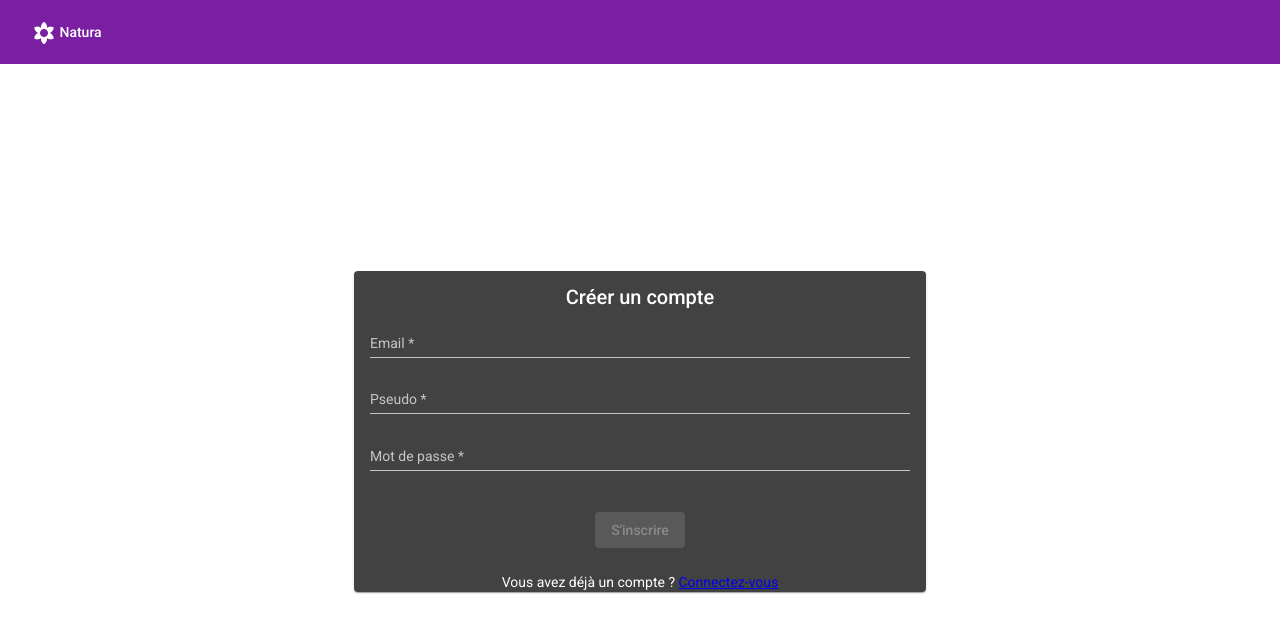
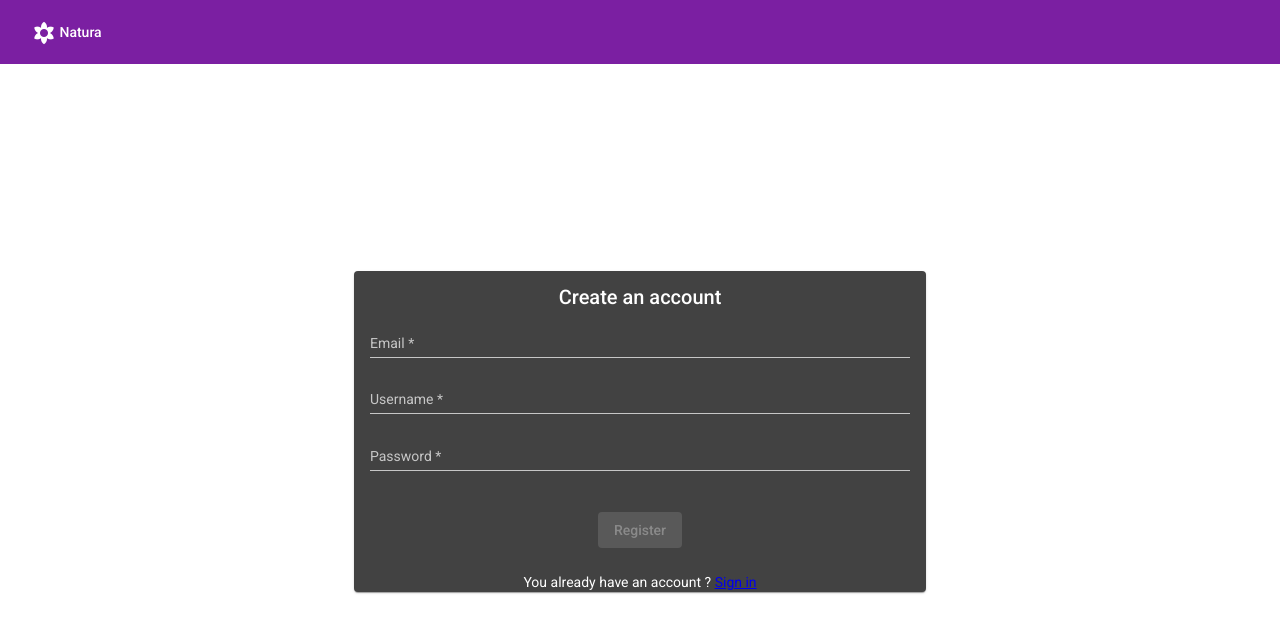
Before and after one commit to devma12/NaturaProject, an Angular app in the folder natura-frontend-app/: page /register in a window 1280 px wide. Shown: the top 632 px of the page. Built offline with nearby package versions, Linux system fonts and the light colour scheme.

Commit message:
translate/return to english langage

```diff
--- a/natura-frontend-app/src/app/app.component.html
+++ b/natura-frontend-app/src/app/app.component.html
@@ -5,16 +5,16 @@
       <mat-icon>filter_vintage</mat-icon>
       Natura
     </button>
-    <button *ngIf="authService.isAuth" href="#" mat-button>Fleurs</button>
-    <button *ngIf="authService.isAuth" href="#" mat-button>Insectes</button>
+    <button *ngIf="authService.isAuth" href="#" mat-button>Flowers</button>
+    <button *ngIf="authService.isAuth" href="#" mat-button>Pollinating Insects</button>
     <span class="fill-remaining-space"></span>
 
     <button *ngIf="authService.isAuth" href="#" mat-button>
       <mat-icon>account_circle</mat-icon>
-      Mon Compte
+      {{ authService.user.username }}
     </button>
     <button *ngIf="authService.isAuth" (click)="logout()" mat-button>
-      Se déconnecter
+      Sign out
       <mat-icon>exit_to_app</mat-icon>
     </button>
 
--- a/natura-frontend-app/src/app/login/login.component.html
+++ b/natura-frontend-app/src/app/login/login.component.html
@@ -2,34 +2,34 @@
   <div class="div-center">
     <mat-card fxLayout="column" fxLayoutAlign="space-around center">
       <mat-card-header fxLayout="row" fxLayoutAlign="center">
-        <mat-card-title>Se connecter</mat-card-title>
+        <mat-card-title>Sign in</mat-card-title>
       </mat-card-header>
       <form class="login-form" [formGroup]="loginForm" (ngSubmit)="onSubmitForm()">
         <mat-card-content>
           <mat-form-field class="full-width">
             <mat-label>Email</mat-label>
             <input matInput formControlName="email" [formControl]="email" [errorStateMatcher]="matcher"
-                    placeholder="Ex. nom@exemple.com">
+                    placeholder="Ex. name@example.com">
             <mat-hint></mat-hint>
             <mat-error *ngIf="email.hasError('email') && !email.hasError('required')">
-            Entrez une adresse email valide !
+            Please enter a valid email address !
             </mat-error>
             <mat-error *ngIf="email.hasError('required')">
-            L'email est <strong>obligatoire</strong>
+            Email is <strong>required</strong>
             </mat-error>
           </mat-form-field>
 
           <mat-form-field class="full-width">
-            <mat-label>Mot de passe</mat-label>
-            <input matInput placeholder="Mot de passe" type="password" formControlName="password">
+            <mat-label>Password</mat-label>
+            <input matInput placeholder="Password" type="password" formControlName="password">
           </mat-form-field>
         </mat-card-content>
         <mat-card-actions fxLayout="row" fxLayoutAlign="center">
-            <button mat-raised-button color="accent" type="submit" [disabled]="loginForm.invalid">Valider</button>
+            <button mat-raised-button color="accent" type="submit" [disabled]="loginForm.invalid">Sign</button>
         </mat-card-actions>
       </form>
       <mat-card-footer>
-          Vous n'avez pas encore de compte ? <a routerLink="/register" routerLinkActive="active">Inscrivez-vous</a>
+          You don't have an account yet ? <a routerLink="/register" routerLinkActive="active">Register</a>
       </mat-card-footer>
     </mat-card>
   </div>
--- a/natura-frontend-app/src/app/register/register.component.html
+++ b/natura-frontend-app/src/app/register/register.component.html
@@ -2,37 +2,37 @@
     <div class="div-center">
       <mat-card fxLayout="column" fxLayoutAlign="space-around center">
         <mat-card-header fxLayout="row" fxLayoutAlign="center">
-          <mat-card-title>Créer un compte</mat-card-title>
+          <mat-card-title>Create an account</mat-card-title>
         </mat-card-header>
         <form class="login-form" [formGroup]="registerForm" (ngSubmit)="onSubmitForm()">
           <mat-card-content>
             <mat-form-field class="full-width">
               <mat-label>Email</mat-label>
               <input matInput formControlName="email" [formControl]="email" [errorStateMatcher]="matcher"
-                      placeholder="Ex. nom@exemple.com">
+                      placeholder="Ex. name@example.com">
               <mat-hint></mat-hint>
               <mat-error *ngIf="email.hasError('email') && !email.hasError('required')">
-              Entrez une adresse email valide !
+              Please enter a valid email address !
               </mat-error>
               <mat-error *ngIf="email.hasError('required')">
-              L'email est <strong>obligatoire</strong>
+              Email is <strong>required</strong>
               </mat-error>
             </mat-form-field>
             <mat-form-field class="full-width">
-                <mat-label>Pseudo</mat-label>
-                <input matInput placeholder="Pseudo" formControlName="username">
+                <mat-label>Username</mat-label>
+                <input matInput placeholder="Username" formControlName="username">
             </mat-form-field>
             <mat-form-field class="full-width">
-              <mat-label>Mot de passe</mat-label>
-              <input matInput placeholder="Mot de passe" type="password" formControlName="password">
+              <mat-label>Password</mat-label>
+              <input matInput placeholder="Password" type="password" formControlName="password">
             </mat-form-field>
           </mat-card-content>
           <mat-card-actions fxLayout="row" fxLayoutAlign="center">
-              <button mat-raised-button color="accent" type="submit" [disabled]="registerForm.invalid">S'inscrire</button>
+              <button mat-raised-button color="accent" type="submit" [disabled]="registerForm.invalid">Register</button>
           </mat-card-actions>
         </form>
         <mat-card-footer>
-            Vous avez déjà un compte ? <a routerLink="/login" routerLinkActive="active">Connectez-vous</a>
+            You already have an account ? <a routerLink="/login" routerLinkActive="active">Sign in</a>
         </mat-card-footer>
       </mat-card>
     </div>
```
